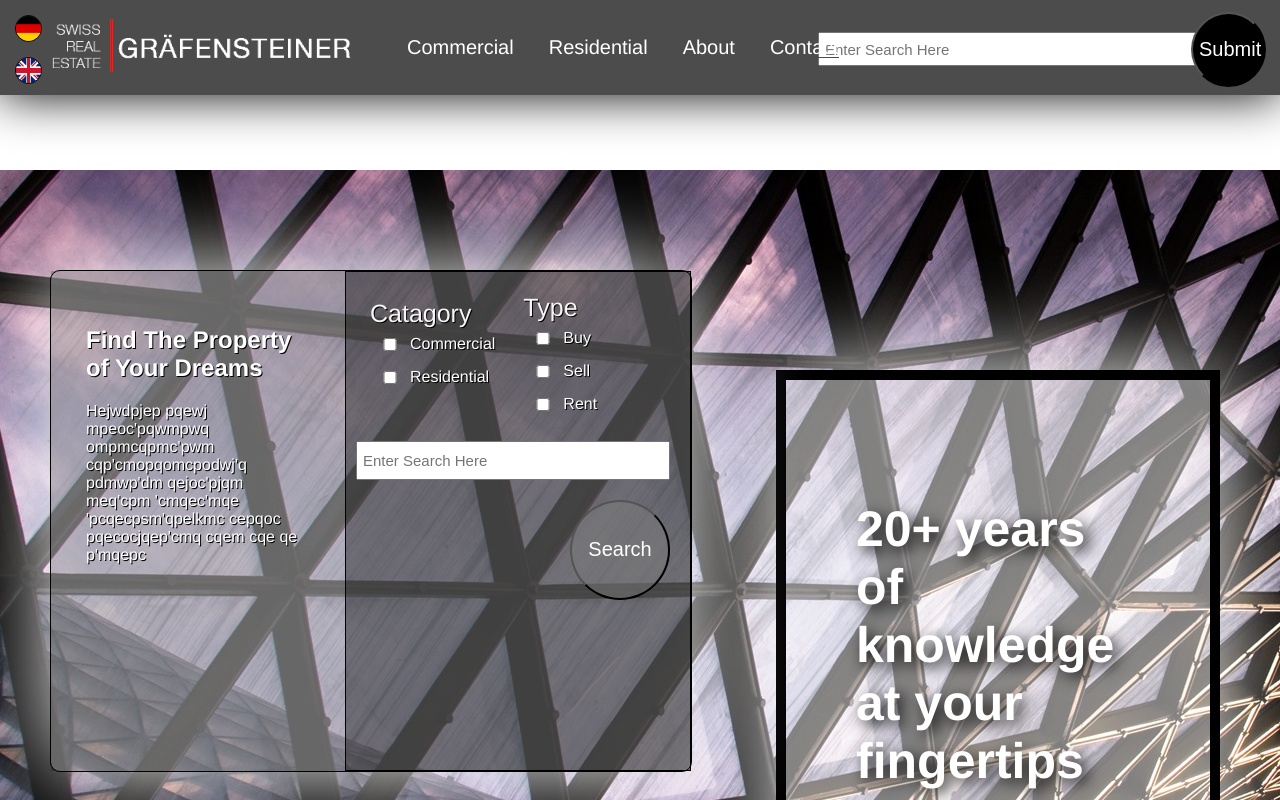
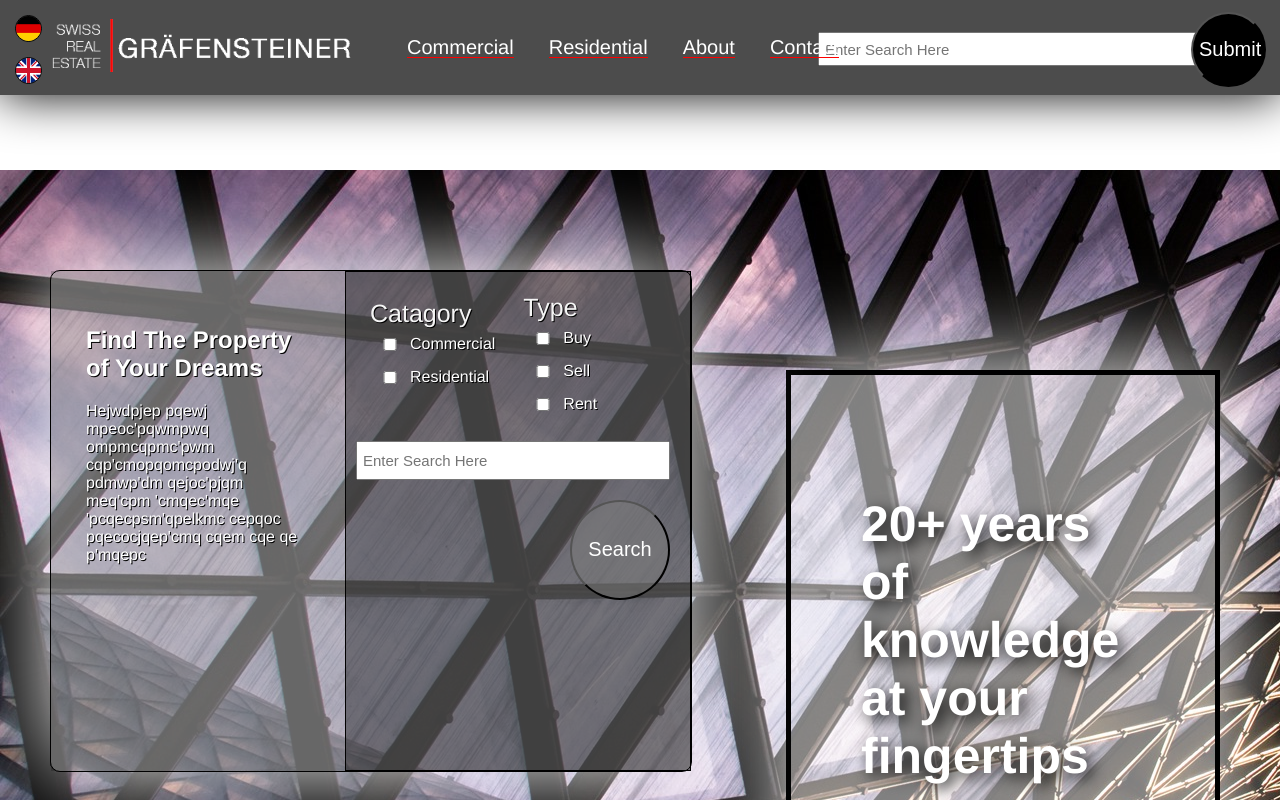
Before and after one commit to ryancarville/grafensteiner, a React (Create React App) app: page /commercial in a window 1280 px wide. Shown: the top 800 px of the page. Built offline with nearby package versions, Linux system fonts and the light colour scheme.

Commit message:
Update conent border

```diff
--- a/src/Content.css
+++ b/src/Content.css
@@ -1,5 +1,5 @@
 .contentWrapper {
-	border: 10px solid black;
+	border: 5px solid black;
 	background-color: rgb(255, 255, 255, 0.5);
 	box-shadow: 0px 0px 100px 0px white;
 	width: 30%;
```
